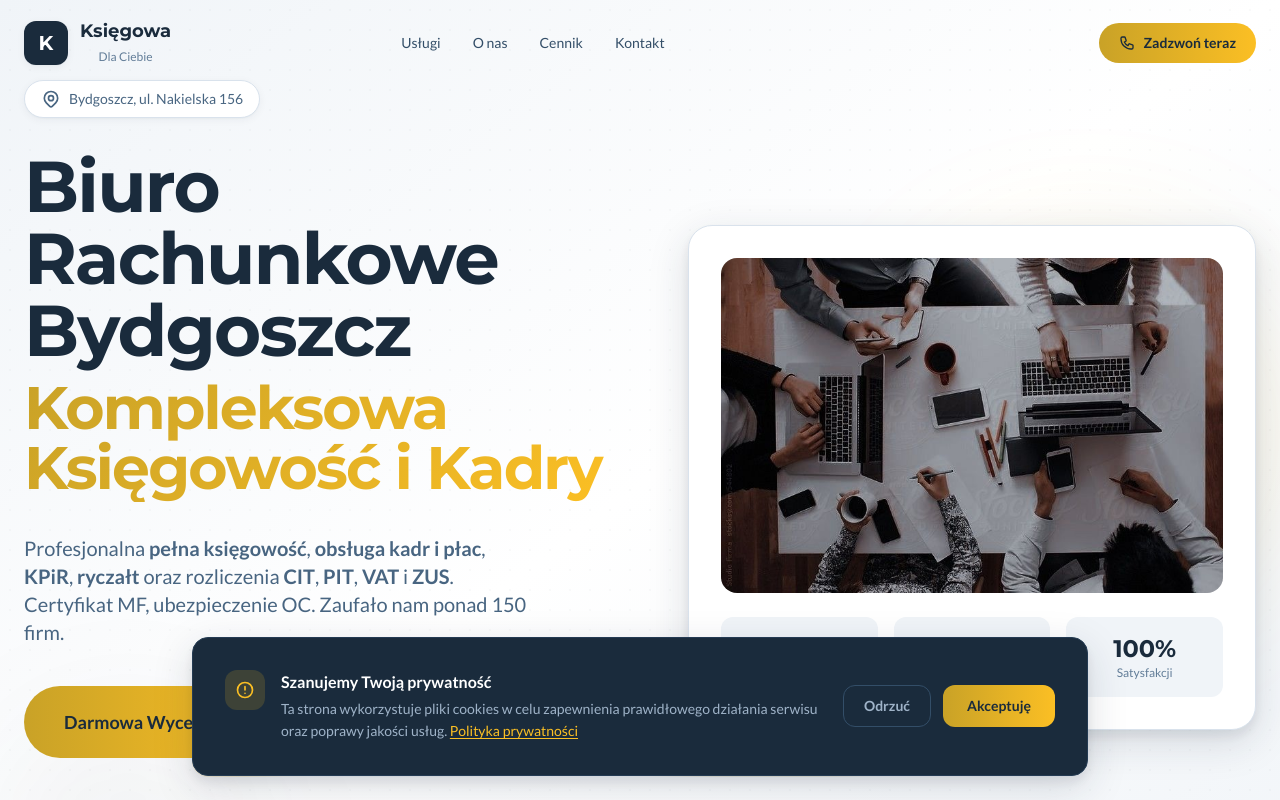
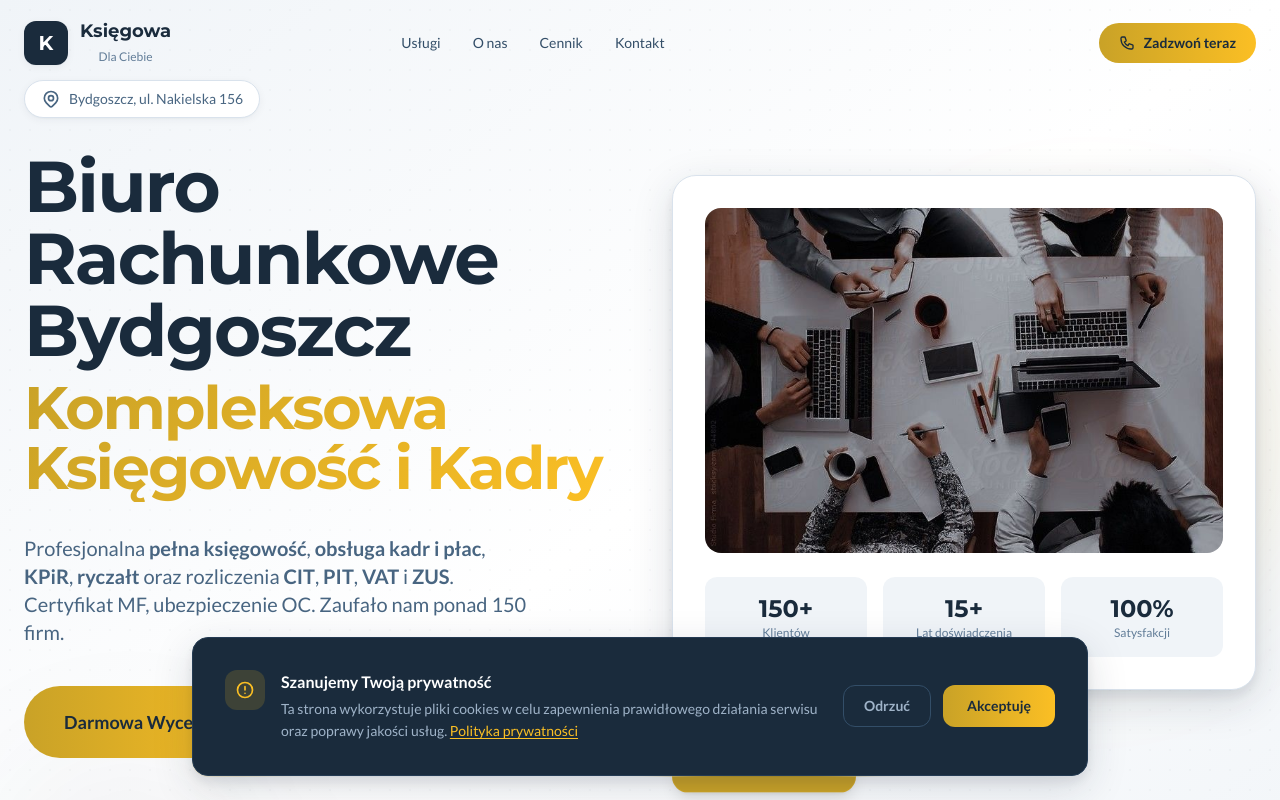
Before and after one commit to Barry-Allen8/biuro-rachunkowe-ksiegowa, a React (Vite) app: page / in a window 1280 px wide. Shown: the top 800 px of the page. Built offline with nearby package versions, Linux system fonts and the light colour scheme.

Commit message:
Refactor Hero badge positioning to prevent overlap and adjust padding

```diff
--- a/App.tsx
+++ b/App.tsx
@@ -213,7 +213,7 @@ const Header = () => {
 
 // Hero Section
 const Hero = () => (
-  <header className="relative min-h-screen flex items-center pt-20 pb-16 lg:pb-20 overflow-hidden bg-gradient-to-br from-navy-50 via-white to-navy-50">
+  <header className="relative min-h-screen flex items-center pt-20 pb-20 lg:pb-28 overflow-hidden bg-gradient-to-br from-navy-50 via-white to-navy-50">
     {/* Background Pattern */}
     <div className="absolute inset-0 pattern-dots opacity-50" />
 
@@ -299,7 +299,7 @@ const Hero = () => (
         transition={{ duration: 0.8, delay: 0.3 }}
         className="relative hidden lg:block"
       >
-        <div className="relative pb-4 pl-4">
+        <div className="flex flex-col gap-6">
           {/* Main Card */}
           <div className="bg-white rounded-3xl p-8 shadow-elevated border border-navy-100">
             <img
@@ -327,14 +327,14 @@ const Hero = () => (
             </div>
           </div>
 
-          {/* Floating Badge - positioned to avoid overlap */}
+          {/* Certificate Badge - positioned in document flow to prevent overlap */}
           <motion.div
-            className="absolute -bottom-2 left-0 bg-gold-500 text-navy-900 px-6 py-4 rounded-2xl shadow-lg border border-gold-400/20 z-10"
+            className="relative self-start bg-gold-500 text-navy-900 px-6 py-4 rounded-2xl shadow-lg border border-gold-400/20"
             animate={{ y: [0, -6, 0] }}
             transition={{ duration: 4, repeat: Infinity, ease: "easeInOut" }}
           >
             <p className="font-display font-bold text-lg">Certyfikat MF</p>
-            <p className="text-sm opacity-80">Licencjonowane biuro</p>
+            <p className="text-sm text-navy-900/80">Licencjonowane biuro</p>
           </motion.div>
         </div>
       </motion.div>
```
